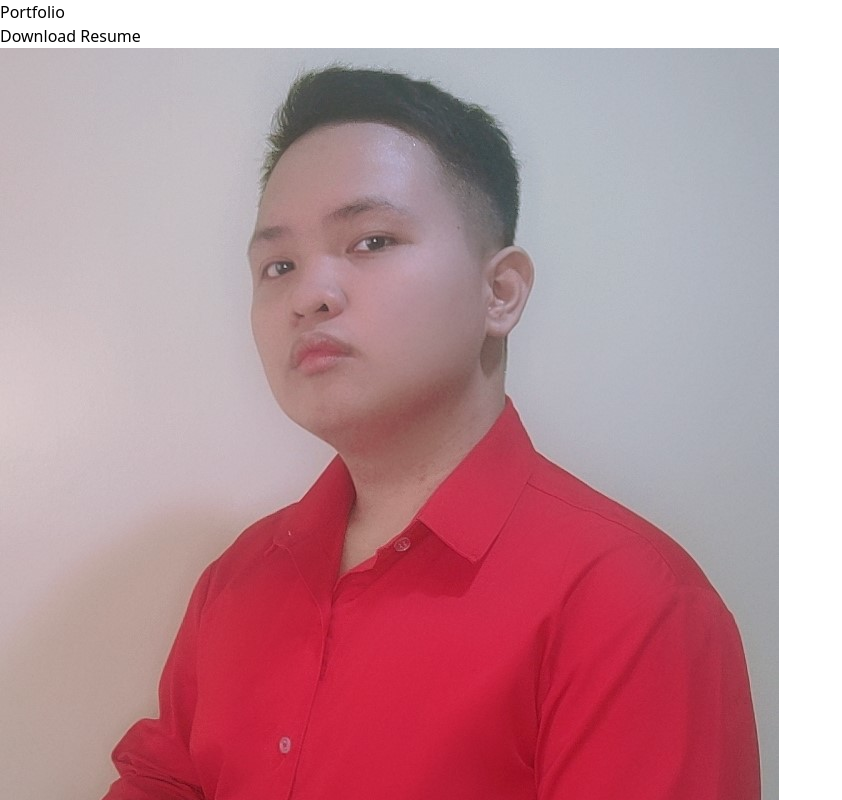
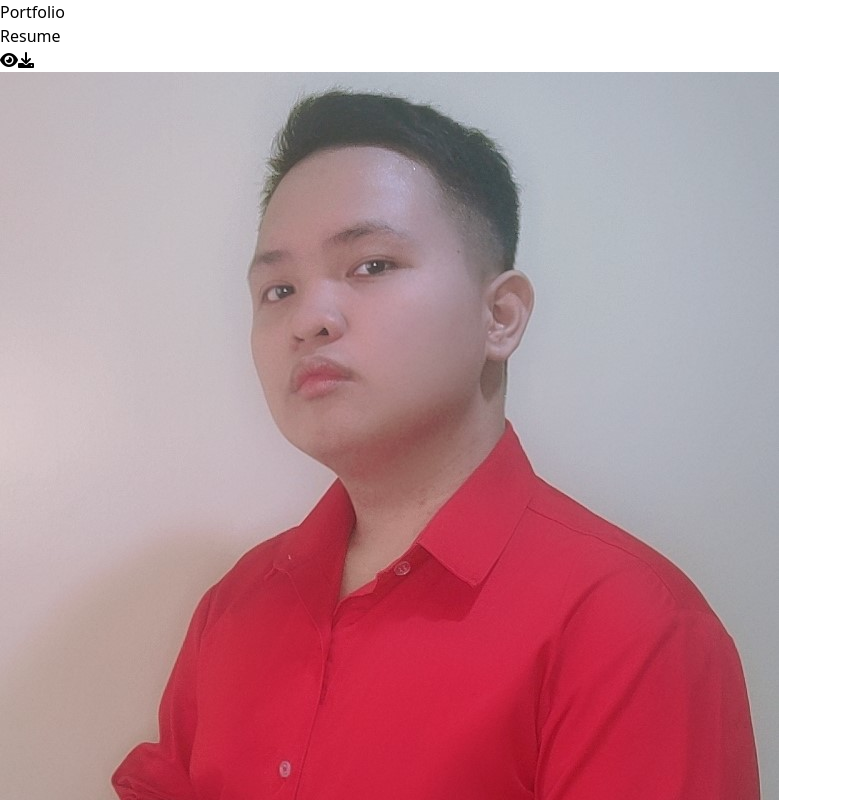
Before and after one commit to K3NTUB3/Portfolio-Macalinao, a React (Vite) app: page / in a window 1280 px wide. Shown: the top 800 px of the page, without its empty margins (0-842 px from the left). Built offline with nearby package versions, Linux system fonts and the light colour scheme.

Commit message:
Unta final commit najud

```diff
--- a/src/components/Header.jsx
+++ b/src/components/Header.jsx
@@ -1,19 +1,68 @@
-import React from 'react';
+import React, { useState } from 'react';
 import resume from '../assets/images/Resume.png';
 
 const Header = () => {
+  const [isModalOpen, setIsModalOpen] = useState(false);
+
+  const openModal = () => {
+    setIsModalOpen(true);
+  };
+
+  const closeModal = () => {
+    setIsModalOpen(false);
+  };
+
   return (
     <header className="bg-teal-800 p-4 text-white">
       <div className="container mx-auto flex justify-between items-center">
         <h1 className="text-2xl font-bold">Portfolio</h1>
-        <a
-          href={resume}
-          download="Resume.jpg"
-          className="px-4 py-2 bg-teal-700 text-white rounded-lg shadow hover:bg-teal-600 transition-colors"
+
+
+        <div className="flex space-x-4">
+        <h1 className="text-xl font-bold">Resume</h1>
+
+          <button
+            onClick={openModal}
+            className="px-4 py-2 bg-teal-700 text-white rounded-lg shadow hover:bg-teal-600 transition-colors flex items-center justify-center"
+          >
+            <i className="fas fa-eye text-xl"></i>
+          </button>
+
+
+          <a
+            href={resume}
+            download="Resume.jpg"
+            className="px-4 py-2 bg-teal-700 text-white rounded-lg shadow hover:bg-teal-600 transition-colors flex items-center justify-center"
+          >
+            <i className="fas fa-download text-xl"></i>
+          </a>
+        </div>
+      </div>
+
+
+      {isModalOpen && (
+        <div
+          className="fixed inset-0 bg-black bg-opacity-50 flex items-center justify-center z-50"
+          onClick={closeModal}
         >
-          Download Resume
-        </a>
-      </div>
+          <div
+            className="bg-white p-4 rounded-lg shadow-lg max-w-3xl w-full max-h-[80vh] overflow-y-auto"
+            onClick={(e) => e.stopPropagation()}
+          >
+            <img
+              src={resume}
+              alt="Resume"
+              className="w-full h-auto object-contain"
+            />
+            <button
+              onClick={closeModal}
+              className="mt-4 px-4 py-2 bg-teal-700 text-white rounded-lg shadow hover:bg-teal-600 transition-colors"
+            >
+              Close
+            </button>
+          </div>
+        </div>
+      )}
     </header>
   );
 };
```
